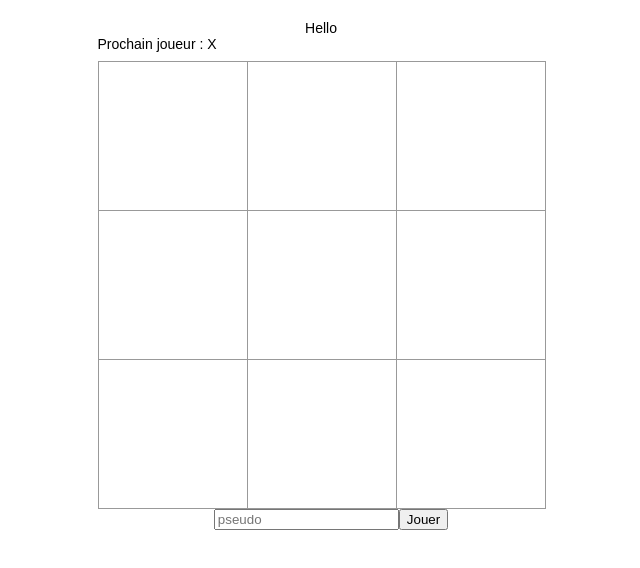
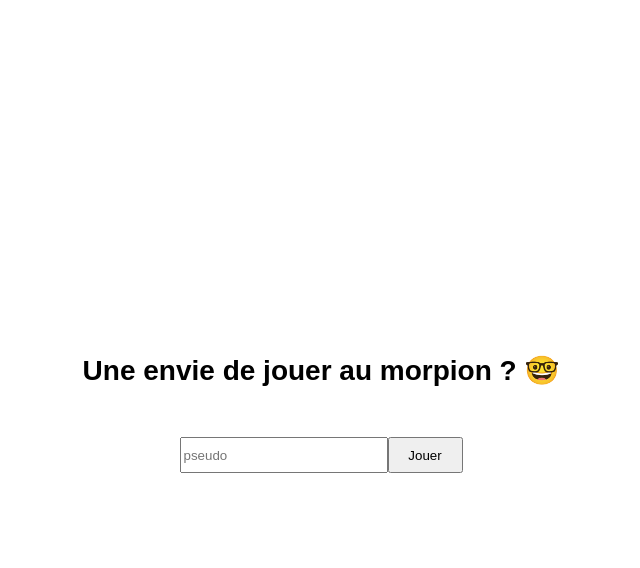
Before and after one commit to Fidia-e/morpion, a React (Create React App) app: page / in a window 1280 px wide. Shown: the top 568 px of the page, without its empty margins (319-959 px from the left). Built offline with nearby package versions, Linux system fonts and the light colour scheme.

Commit message:
mise en place des pages

```diff
--- a/package.json
+++ b/package.json
@@ -10,6 +10,7 @@
     "react-dom": "^18.1.0",
     "react-router-dom": "^6.3.0",
     "react-scripts": "5.0.1",
+    "sass": "^1.52.1",
     "web-vitals": "^2.1.4"
   },
   "scripts": {
--- a/public/index.html
+++ b/public/index.html
@@ -9,12 +9,12 @@
       name="description"
       content="Web site created using create-react-app"
     />
-    <link rel="apple-touch-icon" href="%PUBLIC_URL%/logo192.png" />
+    <!-- <link rel="apple-touch-icon" href="%PUBLIC_URL%/logo192.png" /> -->
     <!--
       manifest.json provides metadata used when your web app is installed on a
       user's mobile device or desktop. See https://developers.google.com/web/fundamentals/web-app-manifest/
     -->
-    <link rel="manifest" href="%PUBLIC_URL%/manifest.json" />
+    <!-- <link rel="manifest" href="%PUBLIC_URL%/manifest.json" /> -->
     <!--
       Notice the use of %PUBLIC_URL% in the tags above.
       It will be replaced with the URL of the `public` folder during the build.
--- a/src/App.js
+++ b/src/App.js
@@ -1,14 +1,16 @@
-import { Routes, Route } from "react-router-dom";
+import { Routes, Route, Navigate } from "react-router-dom";
 // import NotFound from "./components/NotFound";
-import Game from "./components/Game";
-import "../src/index.css";
+import Welcome from "./pages/welcome";
+import Morpion from "./pages/morpion";
+import "../src/index.scss";
 
 function App() {
   return (
-    <div>
+    <div className="App">
       <Routes>
-        <Route path="/" element={<Game />} />
-        {/* <Route path="*" element={<NotFound />} /> */}
+        <Route path="/" element={<Welcome user />} />
+        <Route path="/game" element={<Morpion user />} />
+        <Route path="*" element={<Navigate to="/" replace={true} />} />
       </Routes>
     </div>
   );
--- a/src/components/Game/index.jsx
+++ b/src/components/Game/index.jsx
@@ -1,34 +1,14 @@
-import { useState } from "react";
+// import { useState } from "react";
 import Board from "../Board";
 
-const Game = () => {
-  const [user, setUser] = useState("");
-
-  const handleChange = (event) => {
-    setUser(event.target.value);
-  };
-
-  const handleSubmit = (event) => {
-    event.preventDefault();
-    console.log("Arrête de regarder dans les placards des gens", user, "!");
-  };
+const Game = ({ user }) => {
+  // const [user, setUser] = useState("");
 
   return (
     <div className="game">
       <div>Hello {user}</div>
       <div className="game-board">{<Board />}</div>
       <div className="game-info">
-        <form action="submit">
-          <input
-            type="pseudo"
-            placeholder="pseudo"
-            value={user}
-            onChange={handleChange}
-          />
-          <button type="submit" onClick={(event) => handleSubmit(event)}>
-            Jouer
-          </button>
-        </form>
         <div>{/* status */}</div>
         <ol>{/* TODO */}</ol>
       </div>
--- a/src/index.css
+++ b/src/index.scss
@@ -6,6 +6,15 @@ body {
 ol,
 ul {
   padding-left: 30px;
+}
+
+.App {
+  width: 100%;
+  height: 100vh;
+  display: flex;
+  flex-direction: column;
+  align-items: center;
+  overflow: hidden;
 }
 
 /*----------------------------------------------------------------------------------
--- /dev/null
+++ b/src/pages/morpion/index.jsx
@@ -0,0 +1,8 @@
+import Game from "../../components/Game";
+import "../../styles/index.scss";
+
+const Morpion = () => {
+  return <Game />;
+};
+
+export default Morpion;
--- /dev/null
+++ b/src/pages/welcome/index.jsx
@@ -0,0 +1,42 @@
+import { useState } from "react";
+import { Navigate } from "react-router-dom";
+import "../../styles/index.scss";
+
+const Welcome = () => {
+  const [user, setUser] = useState("");
+  const handleChange = (event) => {
+    setUser(event.target.value);
+  };
+
+  const handleSubmit = (event) => {
+    event.preventDefault();
+    setUser({ user });
+    <Navigate to="/game" replace={true} />;
+
+    console.log("Arrête de regarder dans les placards des gens", user, "!");
+  };
+
+  return (
+    <div className="welcomeCtn">
+      <h1 className="welcomeCtn__title">Une envie de jouer au morpion ? 🤓</h1>
+      <form className="welcomeCtn__form" action="submit">
+        <input
+          className="welcomeCtn__form--input"
+          type="pseudo"
+          placeholder="pseudo"
+          value={user}
+          onChange={handleChange}
+        />
+        <button
+          className="welcomeCtn__form--btn"
+          type="submit"
+          onClick={(event) => handleSubmit(event)}
+        >
+          Jouer
+        </button>
+      </form>
+    </div>
+  );
+};
+
+export default Welcome;
--- /dev/null
+++ b/src/styles/_welcome.scss
@@ -0,0 +1,53 @@
+/*----------------------------------------------------------------------------------
+-------------------------------------  MOBILE --------------------------------------
+----------------------------------------------------------------------------------*/
+
+@media (min-width: 320px) {
+}
+
+/*----------------------------------------------------------------------------------
+-------------------------------------  TABLETTE ------------------------------------
+----------------------------------------------------------------------------------*/
+
+@media (min-width: 599px) {
+}
+
+@media (min-width: 899px) {
+}
+
+/*----------------------------------------------------------------------------------
+-------------------------------------  DESKTOP -------------------------------------
+----------------------------------------------------------------------------------*/
+
+@media (min-width: 1199px) {
+}
+
+.welcomeCtn {
+  width: 100%;
+  height: 50%;
+  margin: auto;
+  display: flex;
+  flex-direction: column;
+  justify-content: center;
+
+  &__title {
+    text-align: center;
+  }
+
+  &__form {
+    width: 100%;
+    margin: 2rem auto;
+    display: flex;
+    flex-direction: row;
+    justify-content: center;
+
+    &--input {
+      width: 200px;
+      height: 30px;
+    }
+
+    &--btn {
+      width: 75px;
+    }
+  }
+}
--- /dev/null
+++ b/src/styles/index.scss
@@ -0,0 +1,3 @@
+@import "./vars";
+@import "./welcome";
+@import "./gamepage";
```
Also changed, not shown: src/styles/_gamepage.scss (added), src/styles/_vars.scss (added), 1 other file (tests, documents, lock files or other folders).
